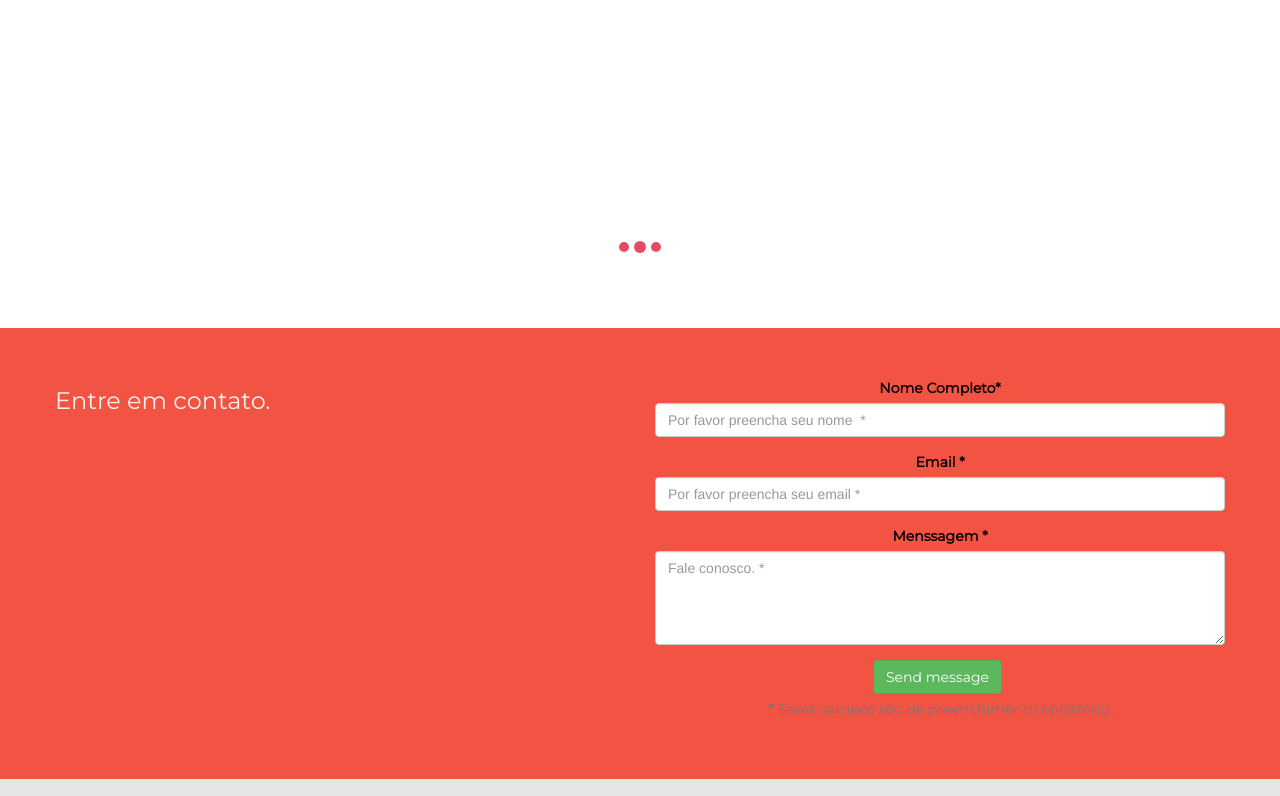
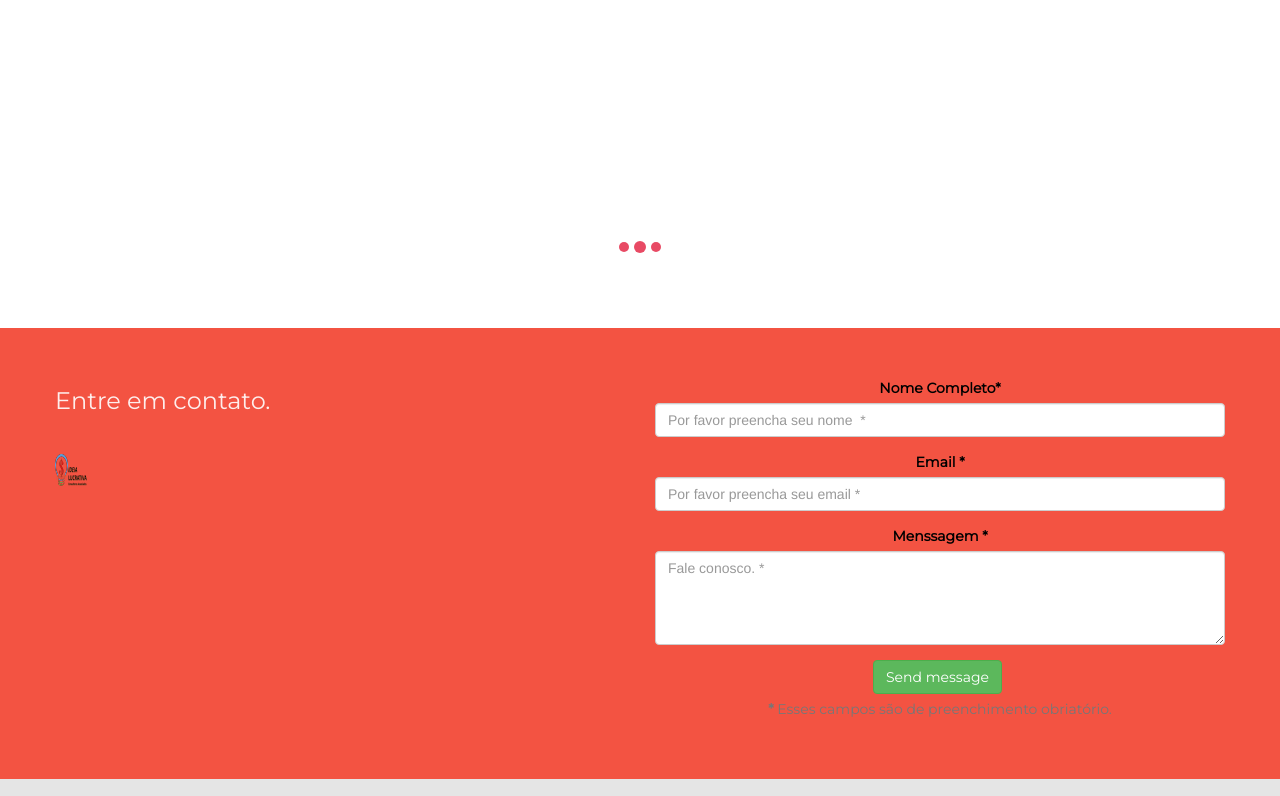
Before and after one commit to guibovo/ideiaLucrativa, a plain HTML site: page index.html in a window 1280 px wide. Shown: the part 3459-4255 px from the top of the page. Drawn offline with Linux system fonts and the light colour scheme.

Commit message:
Update index.html

```diff
--- a/index.html
+++ b/index.html
@@ -405,6 +405,9 @@
                     <h3 class="mg-md animated zoomIn">
                         Entre em contato.
                     </h3>
+                    </br>
+                    <img src="favicon.png" class="img-responsive animated zoomIn" alt="member"/>
+
                 </div>
                 <div class="col-sm-6 text-center tc-black">
 					<form id="contactform" action="//formspree.io/gui.bovo@hotmail.com" method="POST">
```
